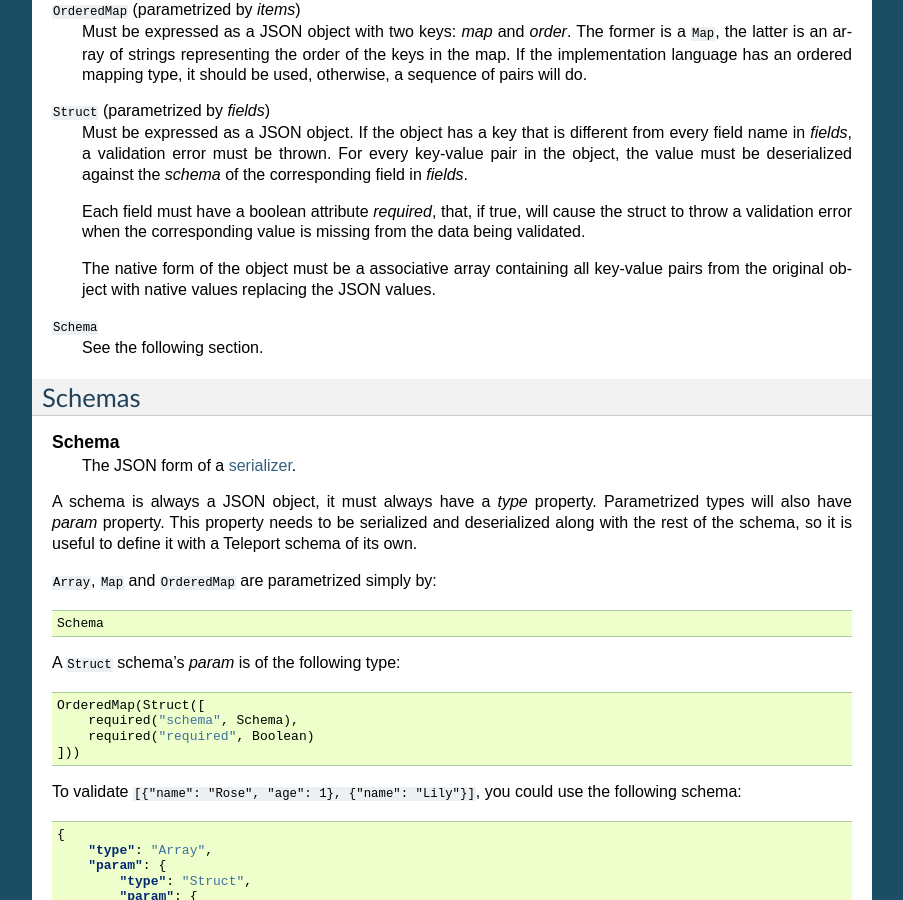
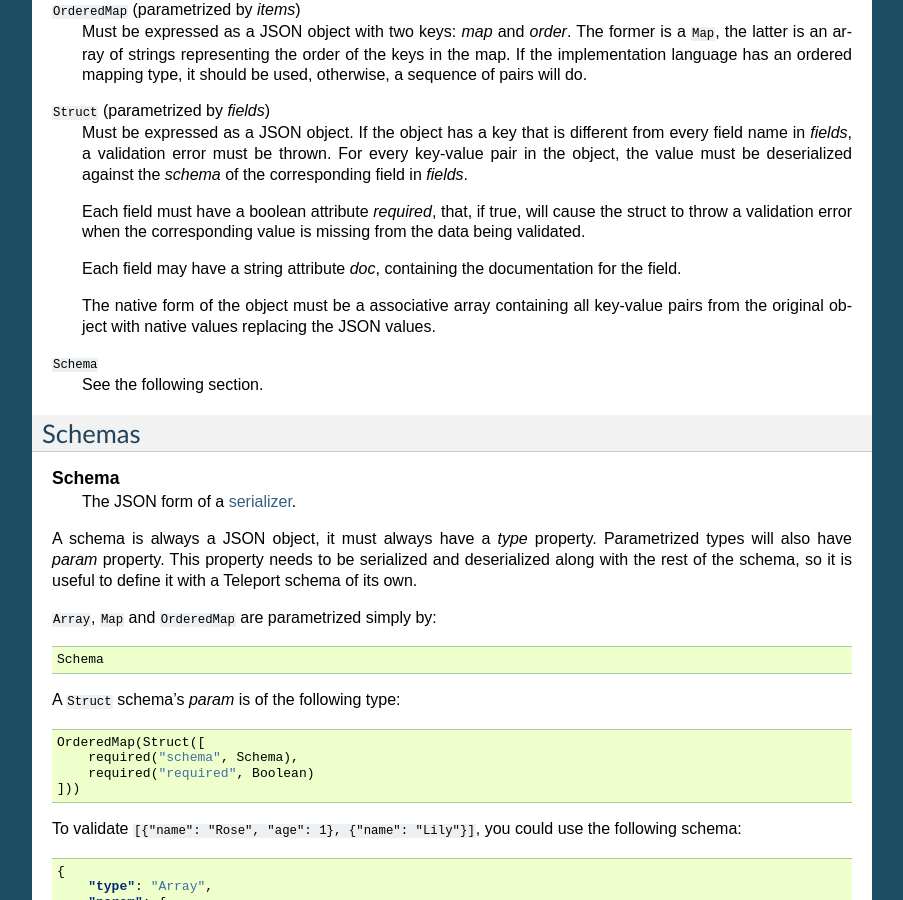
Before and after one commit to cosmic-api/teleport, a Sphinx documentation site: the page built from source/index.rst, in a window 1280 px wide and 900 px high, scrolled down 2690 px. Shown: the whole window, without its empty margins (198-1101 px from the left). Built offline with Sphinx 7.4.7, drawn with Linux system fonts in a browser that asks for light colours.

Commit message:
Mention doc parameter

```diff
--- a/source/index.rst
+++ b/source/index.rst
@@ -187,6 +187,9 @@ list of all built-in models and their validation logic.
     cause the struct to throw a validation error when the corresponding value
     is missing from the data being validated.
 
+    Each field may have a string attribute *doc*, containing the documentation
+    for the field.
+
     The native form of the object must be a associative array containing all
     key-value pairs from the original object with native values replacing the
     JSON values.
```
